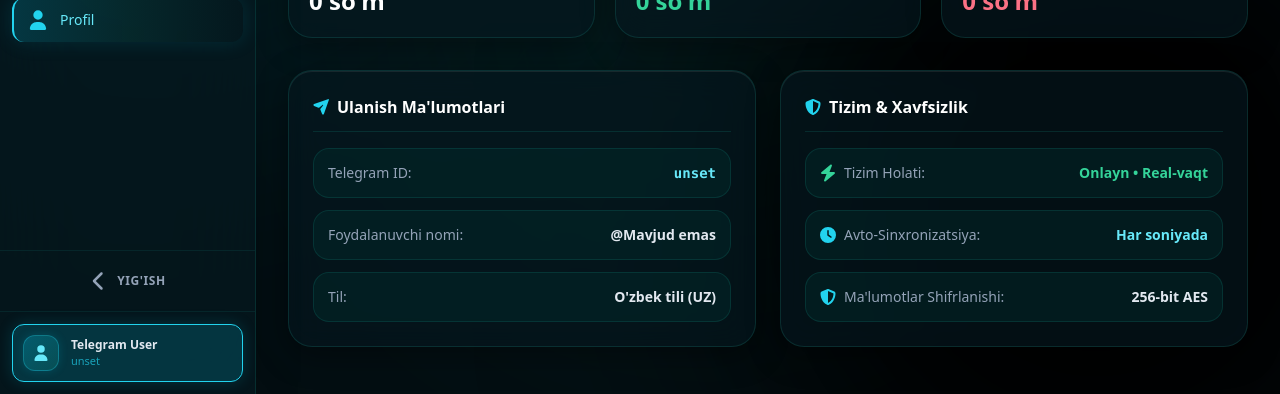
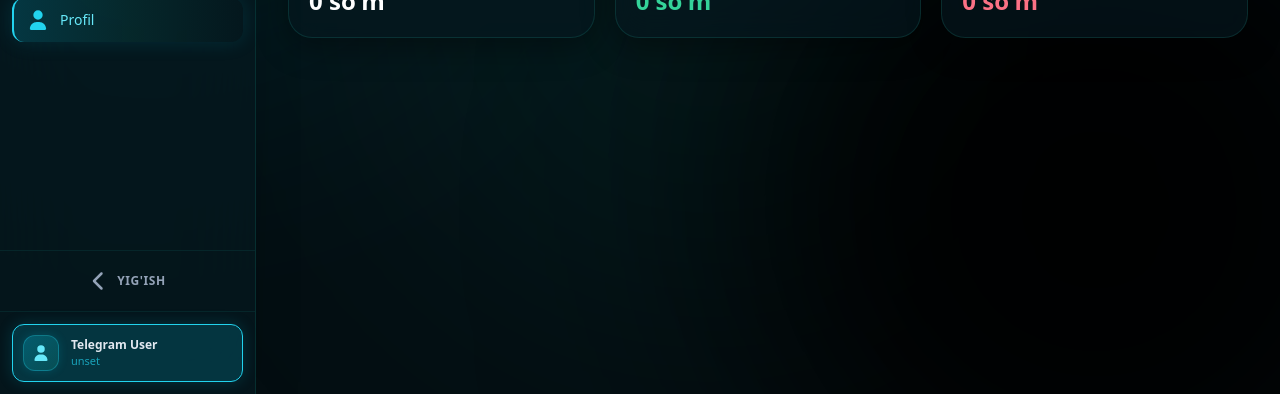
Before and after one commit to Muhammadjon1003/sarfuz, a React (Vite) app: page /profile in a window 1280 px wide. Shown: the part 406-800 px from the top of the page. Built offline with nearby package versions, Linux system fonts and the light colour scheme; no server answers.

Commit message:
chore: delete ProfileDropdownMenu component and streamline Profile page layout

```diff
--- a/src/pages/Profile.tsx
+++ b/src/pages/Profile.tsx
@@ -6,14 +6,10 @@ import { FontAwesomeIcon } from '@fortawesome/react-fontawesome'
 import {
   faUser,
   faRightFromBracket,
-  faShieldHalved,
-  faPaperPlane,
   faCheckCircle,
-  faBolt,
   faWallet,
   faArrowTrendUp,
-  faArrowTrendDown,
-  faClock
+  faArrowTrendDown
 } from '@fortawesome/free-solid-svg-icons'
 import Loader from '@/components/Loader'
 
@@ -125,68 +121,6 @@ export default function Profile() {
           </p>
         </div>
       </div>
-
-      {/* Profile Details & System Preferences Grid */}
-      <div className="grid grid-cols-1 md:grid-cols-2 gap-6">
-        {/* Connection Details */}
-        <div className="glass-panel p-6 rounded-3xl border border-teal-500/20 space-y-4">
-          <h3 className="text-base font-bold text-white flex items-center gap-2 border-b border-teal-500/15 pb-3">
-            <FontAwesomeIcon icon={faPaperPlane} className="w-4 h-4 text-cyan-400" />
-            Ulanish Ma'lumotlari
-          </h3>
-
-          <div className="space-y-3">
-            <div className="flex items-center justify-between p-3.5 rounded-2xl bg-teal-950/40 border border-teal-500/15 text-sm">
-              <span className="text-slate-400 font-medium">Telegram ID:</span>
-              <span className="font-mono font-bold text-cyan-300">{telegramId || '-'}</span>
-            </div>
-
-            <div className="flex items-center justify-between p-3.5 rounded-2xl bg-teal-950/40 border border-teal-500/15 text-sm">
-              <span className="text-slate-400 font-medium">Foydalanuvchi nomi:</span>
-              <span className="font-semibold text-slate-200">@{user?.username || 'Mavjud emas'}</span>
-            </div>
-
-            <div className="flex items-center justify-between p-3.5 rounded-2xl bg-teal-950/40 border border-teal-500/15 text-sm">
-              <span className="text-slate-400 font-medium">Til:</span>
-              <span className="font-semibold text-slate-200">O'zbek tili (UZ)</span>
-            </div>
-          </div>
-        </div>
-
-        {/* System & Security Status */}
-        <div className="glass-panel p-6 rounded-3xl border border-teal-500/20 space-y-4">
-          <h3 className="text-base font-bold text-white flex items-center gap-2 border-b border-teal-500/15 pb-3">
-            <FontAwesomeIcon icon={faShieldHalved} className="w-4 h-4 text-cyan-400" />
-            Tizim & Xavfsizlik
-          </h3>
-
-          <div className="space-y-3">
-            <div className="flex items-center justify-between p-3.5 rounded-2xl bg-teal-950/40 border border-teal-500/15 text-sm">
-              <span className="text-slate-400 font-medium flex items-center gap-2">
-                <FontAwesomeIcon icon={faBolt} className="w-4 h-4 text-emerald-400" />
-                Tizim Holati:
-              </span>
-              <span className="font-bold text-emerald-400">Onlayn • Real-vaqt</span>
-            </div>
-
-            <div className="flex items-center justify-between p-3.5 rounded-2xl bg-teal-950/40 border border-teal-500/15 text-sm">
-              <span className="text-slate-400 font-medium flex items-center gap-2">
-                <FontAwesomeIcon icon={faClock} className="w-4 h-4 text-cyan-400" />
-                Avto-Sinxronizatsiya:
-              </span>
-              <span className="font-semibold text-cyan-300">Har soniyada</span>
-            </div>
-
-            <div className="flex items-center justify-between p-3.5 rounded-2xl bg-teal-950/40 border border-teal-500/15 text-sm">
-              <span className="text-slate-400 font-medium flex items-center gap-2">
-                <FontAwesomeIcon icon={faShieldHalved} className="w-4 h-4 text-cyan-400" />
-                Ma'lumotlar Shifrlanishi:
-              </span>
-              <span className="font-semibold text-slate-200">256-bit AES</span>
-            </div>
-          </div>
-        </div>
-      </div>
     </div>
   )
 }
```
